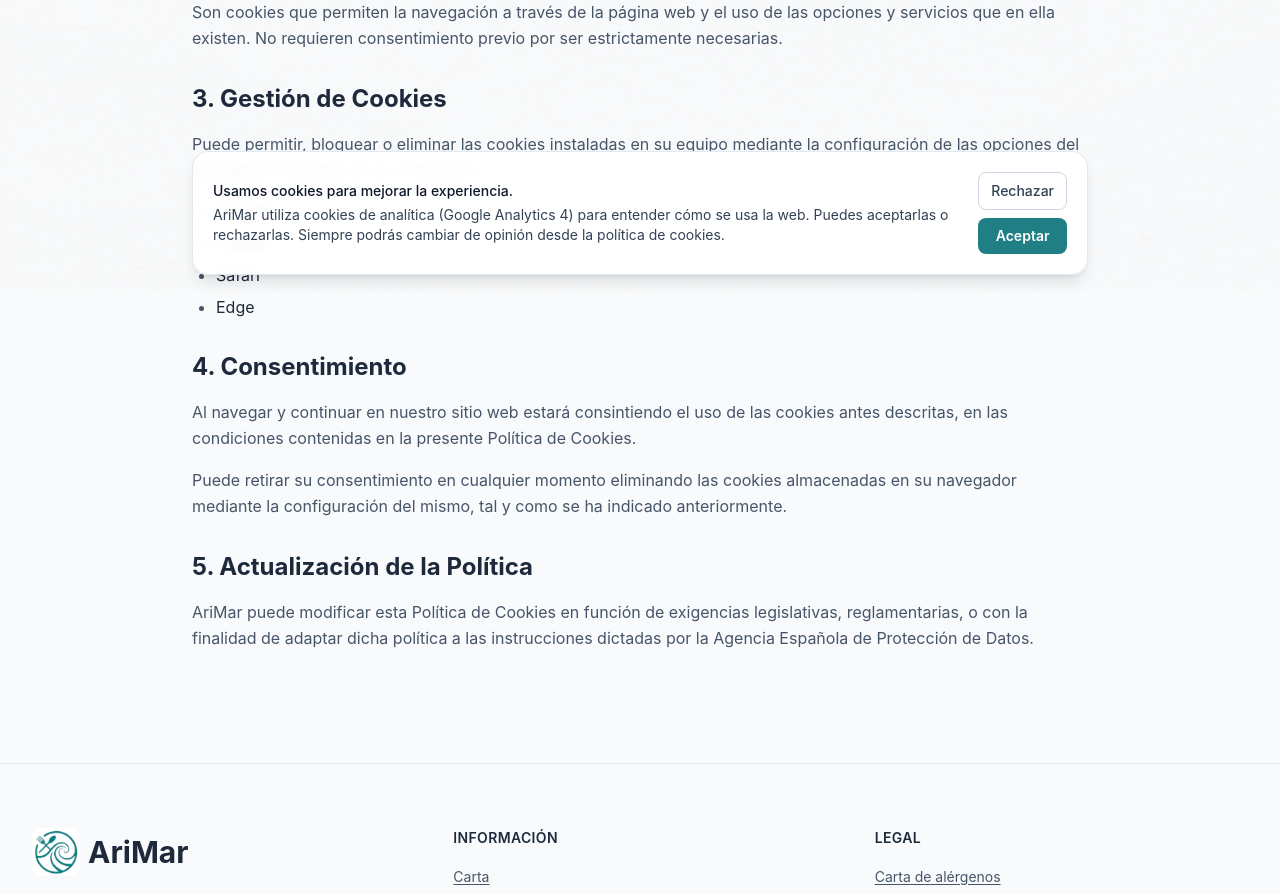
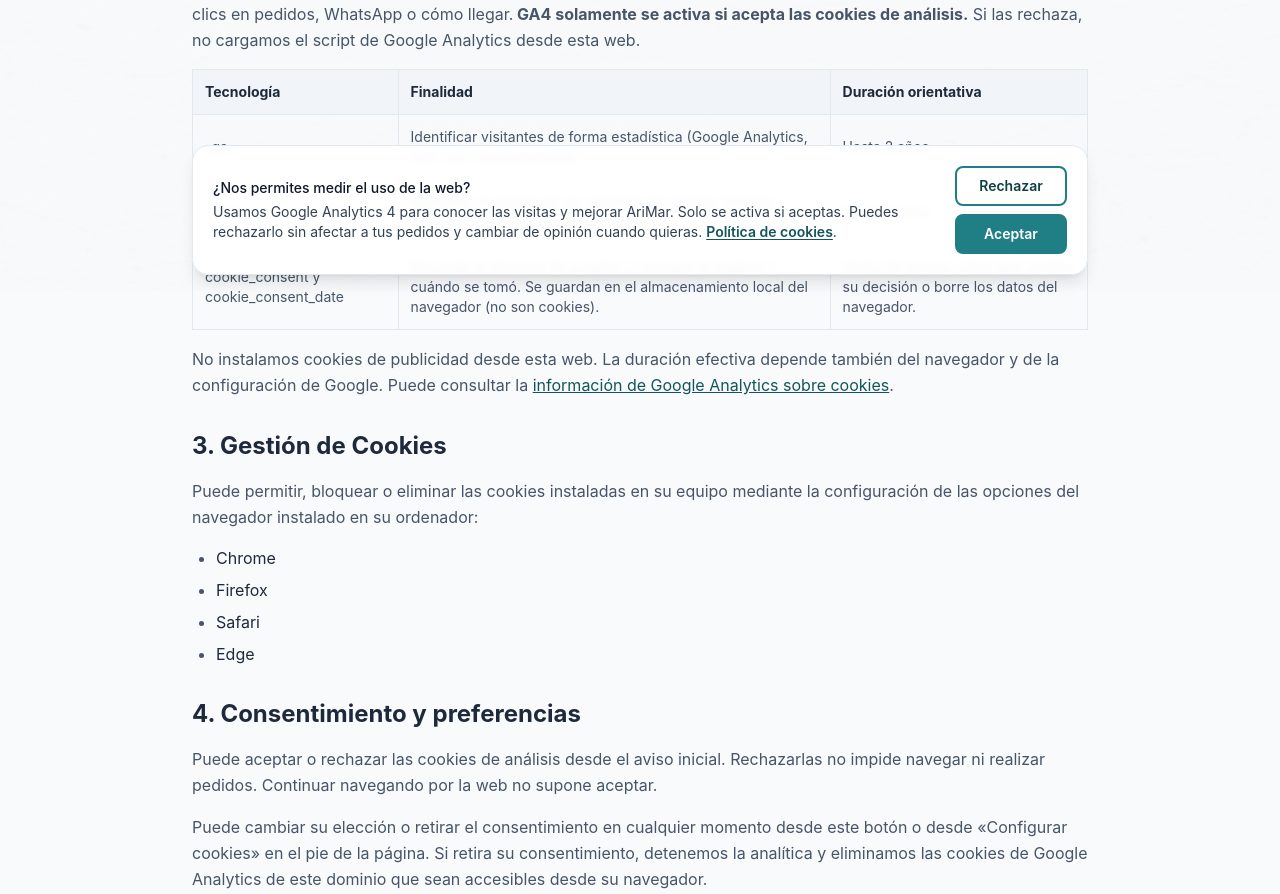
Before and after one commit to talaverilla85/ArimarWeb, a Next.js app: page /legal/cookies in a window 1280 px wide. Shown: the part 509-1403 px from the top of the page. Built offline with nearby package versions, Linux system fonts and the light colour scheme.

Commit message:
Actualizar información y control de cookies; limpiar URLs del sitemap

```diff
--- a/app/legal/cookies/page.tsx
+++ b/app/legal/cookies/page.tsx
@@ -1,9 +1,10 @@
 import type { Metadata } from 'next'
+import CookiePreferencesButton from '@/components/CookiePreferencesButton'
 
 export const metadata: Metadata = {
   alternates: { canonical: '/legal/cookies' },
   title: 'Política de Cookies - AriMar',
-  description: 'Política de cookies de AriMar. Información sobre el uso de cookies en nuestro sitio web.',
+  description: 'Información sobre Google Analytics 4, las cookies utilizadas y cómo aceptar, rechazar o retirar el consentimiento en AriMar.',
 }
 
 export default function CookiesPage() {
@@ -15,6 +16,7 @@ export default function CookiesPage() {
         </h1>
 
         <div className="prose prose-lg max-w-none">
+          <p className="mb-6 text-sm text-slate-500">Actualizada el 22 de octubre de 2026.</p>
           <section className="mb-8">
             <h2 className="text-2xl font-bold text-slate-800 mb-4">1. ¿Qué son las Cookies?</h2>
             <p className="text-slate-600 leading-relaxed">
@@ -26,15 +28,37 @@ export default function CookiesPage() {
           </section>
 
           <section className="mb-8">
-            <h2 className="text-2xl font-bold text-slate-800 mb-4">2. Cookies que Utilizamos</h2>
+            <h2 className="text-2xl font-bold text-slate-800 mb-4">2. Cookies y tecnologías que utilizamos</h2>
             <p className="text-slate-600 leading-relaxed mb-4">
-              En nuestro sitio web utilizamos únicamente <strong>cookies técnicas</strong>, necesarias para el
-              correcto funcionamiento del sitio (por ejemplo, sesión o preferencias de visualización). No utilizamos
-              cookies de análisis, publicitarias ni de terceros.
+              La web de AriMar utiliza <strong>Google Analytics 4 (GA4) de Google</strong> para medir
+              estadísticas de visitas e interacciones, como clics en pedidos, WhatsApp o cómo llegar.
+              <strong> GA4 solamente se activa si acepta las cookies de análisis.</strong> Si las rechaza,
+              no cargamos el script de Google Analytics desde esta web.
             </p>
-            <p className="text-slate-600 leading-relaxed">
-              Son cookies que permiten la navegación a través de la página web y el uso de las opciones y servicios
-              que en ella existen. No requieren consentimiento previo por ser estrictamente necesarias.
+            <div className="overflow-x-auto">
+              <table className="w-full min-w-[560px] border-collapse text-sm text-left text-slate-600">
+                <thead><tr className="bg-slate-100 text-slate-800">
+                  <th className="border border-slate-200 p-3">Tecnología</th>
+                  <th className="border border-slate-200 p-3">Finalidad</th>
+                  <th className="border border-slate-200 p-3">Duración orientativa</th>
+                </tr></thead>
+                <tbody>
+                  <tr><td className="border border-slate-200 p-3">_ga</td>
+                    <td className="border border-slate-200 p-3">Identificar visitantes de forma estadística (Google Analytics, solo con consentimiento).</td>
+                    <td className="border border-slate-200 p-3">Hasta 2 años.</td></tr>
+                  <tr><td className="border border-slate-200 p-3">_ga_*</td>
+                    <td className="border border-slate-200 p-3">Mantener el estado de las sesiones de análisis (Google Analytics, solo con consentimiento).</td>
+                    <td className="border border-slate-200 p-3">Hasta 2 años.</td></tr>
+                  <tr><td className="border border-slate-200 p-3">cookie_consent y cookie_consent_date</td>
+                    <td className="border border-slate-200 p-3">Recordar la decisión de aceptar o rechazar el análisis y cuándo se tomó. Se guardan en el almacenamiento local del navegador (no son cookies).</td>
+                    <td className="border border-slate-200 p-3">Hasta 24 meses, salvo que cambie su decisión o borre los datos del navegador.</td></tr>
+                </tbody>
+              </table>
+            </div>
+            <p className="text-slate-600 leading-relaxed mt-4">
+              No instalamos cookies de publicidad desde esta web. La duración efectiva depende también
+              del navegador y de la configuración de Google. Puede consultar la{' '}
+              <a href="https://support.google.com/analytics/answer/11397207?hl=es" target="_blank" rel="noopener noreferrer" className="text-primary-700 underline">información de Google Analytics sobre cookies</a>.
             </p>
           </section>
 
@@ -68,15 +92,22 @@ export default function CookiesPage() {
             </ul>
           </section>
 
-          <section className="mb-8">
-            <h2 className="text-2xl font-bold text-slate-800 mb-4">4. Consentimiento</h2>
-            <p className="text-slate-600 leading-relaxed">
-              Al navegar y continuar en nuestro sitio web estará consintiendo el uso de las cookies antes
-              descritas, en las condiciones contenidas en la presente Política de Cookies.
+          <section className="mb-8 scroll-mt-32" id="preferencias">
+            <h2 className="text-2xl font-bold text-slate-800 mb-4">4. Consentimiento y preferencias</h2>
+            <p className="text-slate-600 leading-relaxed mb-4">
+              Puede aceptar o rechazar las cookies de análisis desde el aviso inicial.
+              Rechazarlas no impide navegar ni realizar pedidos. Continuar navegando por la web no supone aceptar.
             </p>
+            <p className="text-slate-600 leading-relaxed mb-4">
+              Puede cambiar su elección o retirar el consentimiento en cualquier momento desde este botón
+              o desde «Configurar cookies» en el pie de la página. Si retira su consentimiento,
+              detenemos la analítica y eliminamos las cookies de Google Analytics de este dominio
+              que sean accesibles desde su navegador.
+            </p>
+            <CookiePreferencesButton />
             <p className="text-slate-600 leading-relaxed mt-4">
-              Puede retirar su consentimiento en cualquier momento eliminando las cookies almacenadas en su
-              navegador mediante la configuración del mismo, tal y como se ha indicado anteriormente.
+              La medición solo se reanudará si vuelve a aceptar las cookies de análisis.
+              También puede bloquear o eliminar cookies desde la configuración del navegador.
             </p>
           </section>
 
--- a/app/legal/privacidad/page.tsx
+++ b/app/legal/privacidad/page.tsx
@@ -74,6 +74,22 @@ export default function PrivacidadPage() {
           </section>
 
           <section className="mb-8">
+            <h2 className="text-2xl font-bold text-slate-800 mb-4">Analítica web</h2>
+            <p className="text-slate-600 leading-relaxed">
+              Utilizamos Google Analytics 4 (Google) para elaborar estadísticas de visitas y medir ciertas
+              interacciones con la web únicamente cuando usted acepta las cookies de análisis.
+              La base jurídica de este tratamiento es su consentimiento, que puede retirar en cualquier momento.
+              Si rechaza las cookies de análisis, Google Analytics no se activa desde nuestra web.
+            </p>
+            <p className="text-slate-600 leading-relaxed mt-4">
+              Puede modificar su elección y consultar las cookies, sus finalidades y su duración
+              desde nuestra{' '}<a href="/legal/cookies#preferencias" className="text-primary-700 underline">política de cookies</a>.
+              Para más información sobre el tratamiento de datos por Google consulte su{' '}
+              <a href="https://policies.google.com/privacy?hl=es" target="_blank" rel="noopener noreferrer" className="text-primary-700 underline">política de privacidad</a>.
+            </p>
+          </section>
+
+          <section className="mb-8">
             <h2 className="text-2xl font-bold text-slate-800 mb-4">5. Base Legal</h2>
             <p className="text-slate-600 leading-relaxed">
               El tratamiento de sus datos personales se basa en:
--- a/app/sitemap.ts
+++ b/app/sitemap.ts
@@ -18,8 +18,6 @@ export default function sitemap(): MetadataRoute.Sitemap {
     { url: `${baseUrl}/contacto`, changeFrequency: 'weekly', priority: 0.8 },
     { url: `${baseUrl}/alergenos`, changeFrequency: 'weekly', priority: 0.75 },
     { url: `${baseUrl}/preguntas-frecuentes`, changeFrequency: 'monthly', priority: 0.65 },
-    { url: `${baseUrl}/pedir`, changeFrequency: 'weekly', priority: 0.8 },
-    { url: `${baseUrl}/opinar`, changeFrequency: 'monthly', priority: 0.5 },
     { url: `${baseUrl}/legal/aviso-legal`, changeFrequency: 'yearly', priority: 0.3 },
     { url: `${baseUrl}/legal/privacidad`, changeFrequency: 'yearly', priority: 0.3 },
     { url: `${baseUrl}/legal/cookies`, changeFrequency: 'yearly', priority: 0.3 },
--- a/components/CookieConsent.tsx
+++ b/components/CookieConsent.tsx
@@ -81,68 +81,94 @@ function loadGA4() {
   installConversionTracking()
 }
 
+const CONSENT_KEY = 'cookie_consent'
+const CONSENT_DATE_KEY = 'cookie_consent_date'
+const CONSENT_VALIDITY_MS = 730 * 24 * 60 * 60 * 1000
+
+/** Borra cookies propias de análisis de este dominio cuando se retira el consentimiento. */
+function clearAnalyticsCookies() {
+  const cookieNames = document.cookie
+    .split(';')
+    .map((part) => part.split('=')[0]?.trim())
+    .filter((name): name is string => !!name && (name === '_ga' || name.startsWith('_ga_') || name === '_gid' || name.startsWith('_gat')))
+
+  const domains = ['', '; domain=' + window.location.hostname, '; domain=.arimarfoodlab.es']
+  for (const name of cookieNames) {
+    for (const domain of domains) {
+      document.cookie = name + '=; expires=Thu, 01 Jan 1970 00:00:00 GMT; path=/' + domain
+    }
+  }
+}
+
 export default function CookieConsent() {
   const [consent, setConsent] = useState<ConsentState>('unknown')
+  const [settingsOpen, setSettingsOpen] = useState(false)
 
   useEffect(() => {
-    if (typeof window === 'undefined') return
     try {
-      const stored = window.localStorage.getItem('cookie_consent')
-      if (stored === 'accepted') {
+      const stored = window.localStorage.getItem(CONSENT_KEY)
+      const date = Number(window.localStorage.getItem(CONSENT_DATE_KEY))
+      const valid = date > 0 && Date.now() >= date && Date.now() - date < CONSENT_VALIDITY_MS
+
+      if (valid && stored === 'accepted') {
         setConsent('accepted')
         loadGA4()
-      } else if (stored === 'rejected') {
+      } else if (valid && stored === 'rejected') {
         setConsent('rejected')
       }
     } catch {
-      // ignorar errores de acceso a storage
+      // Si localStorage no está disponible, mostramos el aviso de nuevo.
     }
+
+    const openSettings = () => setSettingsOpen(true)
+    window.addEventListener('arimar:open-cookie-settings', openSettings)
+    return () => window.removeEventListener('arimar:open-cookie-settings', openSettings)
   }, [])
 
-  const handleAccept = () => {
-    setConsent('accepted')
+  function saveChoice(value: 'accepted' | 'rejected') {
     try {
-      window.localStorage.setItem('cookie_consent', 'accepted')
+      window.localStorage.setItem(CONSENT_KEY, value)
+      window.localStorage.setItem(CONSENT_DATE_KEY, String(Date.now()))
     } catch {
-      // ignorar
+      // El navegador puede bloquear el almacenamiento local.
     }
+    setConsent(value)
+    setSettingsOpen(false)
+  }
+
+  function handleAccept() {
+    saveChoice('accepted')
     loadGA4()
   }
 
-  const handleReject = () => {
-    setConsent('rejected')
-    try {
-      window.localStorage.setItem('cookie_consent', 'rejected')
-    } catch {
-      // ignorar
-    }
+  function handleReject() {
+    const analyticsWasActive = !!(window as any).ga4Loaded
+    saveChoice('rejected')
+    clearAnalyticsCookies()
+    // Si GA4 ya estaba cargado, la recarga detiene sus scripts y eventos.
+    if (analyticsWasActive) window.location.reload()
   }
 
-  if (consent !== 'unknown') return null
+  if (consent !== 'unknown' && !settingsOpen) return null
 
   return (
-    <div className="fixed inset-x-0 bottom-0 z-50 px-4 pb-4">
+    <div className="fixed inset-x-0 bottom-0 z-50 px-4 pb-4" role="region" aria-label="Preferencias de cookies">
       <div className="max-w-4xl mx-auto rounded-2xl bg-white/95 border border-slate-200 shadow-lg backdrop-blur-sm p-4 sm:p-5 flex flex-col sm:flex-row sm:items-center gap-3">
         <div className="text-sm text-slate-700">
-          <p className="font-medium text-slate-900 mb-1">Usamos cookies para mejorar la experiencia.</p>
+          <p className="font-medium text-slate-900 mb-1">¿Nos permites medir el uso de la web?</p>
           <p>
-            AriMar utiliza cookies de analítica (Google Analytics 4) para entender cómo se usa la web. Puedes
-            aceptarlas o rechazarlas. Siempre podrás cambiar de opinión desde la política de cookies.
+            Usamos Google Analytics 4 para conocer las visitas y mejorar AriMar. Solo se activa si aceptas.
+            Puedes rechazarlo sin afectar a tus pedidos y cambiar de opinión cuando quieras.
+            {' '}<a href="/legal/cookies" className="font-semibold text-primary-700 underline underline-offset-2">Política de cookies</a>.
           </p>
         </div>
         <div className="flex flex-shrink-0 gap-2 justify-end sm:flex-col">
-          <button
-            type="button"
-            onClick={handleReject}
-            className="px-3 py-2 rounded-lg border border-slate-300 text-sm font-medium text-slate-700 hover:bg-slate-50 transition-colors"
-          >
+          <button type="button" onClick={handleReject}
+            className="min-w-28 px-4 py-2 rounded-lg border-2 border-primary-500 text-sm font-semibold text-primary-800 hover:bg-primary-50 focus-visible:outline-none focus-visible:ring-2 focus-visible:ring-primary-500 focus-visible:ring-offset-2 transition-colors">
             Rechazar
           </button>
-          <button
-            type="button"
-            onClick={handleAccept}
-            className="px-3 py-2 rounded-lg bg-primary-500 text-sm font-semibold text-white hover:bg-primary-600 transition-colors"
-          >
+          <button type="button" onClick={handleAccept}
+            className="min-w-28 px-4 py-2 rounded-lg border-2 border-primary-500 bg-primary-500 text-sm font-semibold text-white hover:bg-primary-600 focus-visible:outline-none focus-visible:ring-2 focus-visible:ring-primary-500 focus-visible:ring-offset-2 transition-colors">
             Aceptar
           </button>
         </div>
--- /dev/null
+++ b/components/CookiePreferencesButton.tsx
@@ -0,0 +1,13 @@
+'use client'
+
+export default function CookiePreferencesButton() {
+  return (
+    <button
+      type="button"
+      onClick={() => window.dispatchEvent(new Event('arimar:open-cookie-settings'))}
+      className="inline-flex items-center justify-center rounded-lg bg-primary-500 px-5 py-3 text-sm font-semibold text-white transition-colors hover:bg-primary-600 focus-visible:outline-none focus-visible:ring-2 focus-visible:ring-primary-500 focus-visible:ring-offset-2"
+    >
+      Cambiar preferencias de cookies
+    </button>
+  )
+}
--- a/components/Footer.tsx
+++ b/components/Footer.tsx
@@ -76,6 +76,9 @@ export default function Footer() {
                 <Link href="/legal/cookies" className="text-sm text-slate-600 underline underline-offset-2 hover:text-primary-500 hover:decoration-2 focus-visible:ring-2 focus-visible:ring-primary-500 focus-visible:ring-offset-2 focus-visible:outline-none rounded transition-colors">Cookies</Link>
               </li>
               <li>
+                <Link href="/legal/cookies#preferencias" className="text-sm text-slate-600 underline underline-offset-2 hover:text-primary-500 hover:decoration-2 focus-visible:ring-2 focus-visible:ring-primary-500 focus-visible:ring-offset-2 focus-visible:outline-none rounded transition-colors">Configurar cookies</Link>
+              </li>
+              <li>
                 <Link href="/legal/pedidos-reembolsos" className="text-sm text-slate-600 underline underline-offset-2 hover:text-primary-500 hover:decoration-2 focus-visible:ring-2 focus-visible:ring-primary-500 focus-visible:ring-offset-2 focus-visible:outline-none rounded transition-colors">Pedidos y reembolsos</Link>
               </li>
               <li>
```
